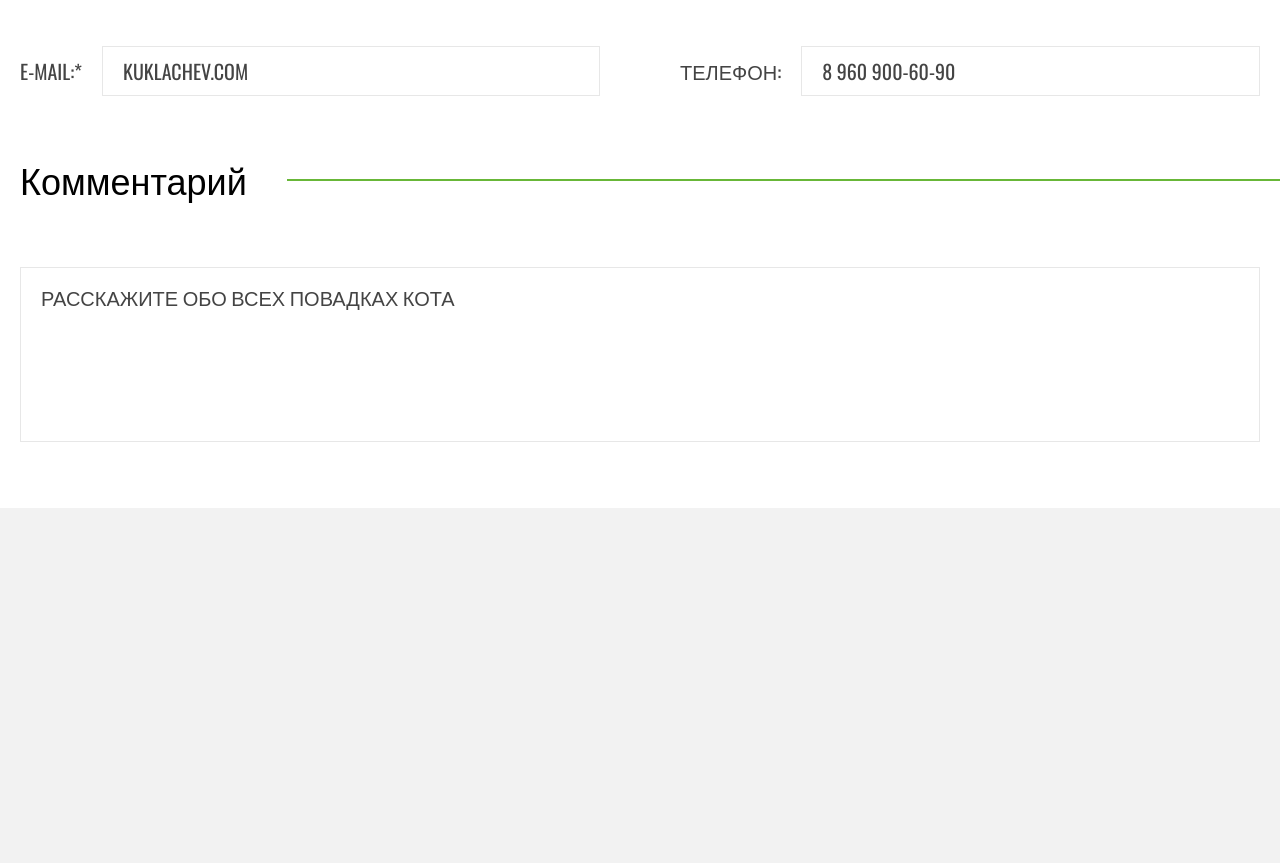
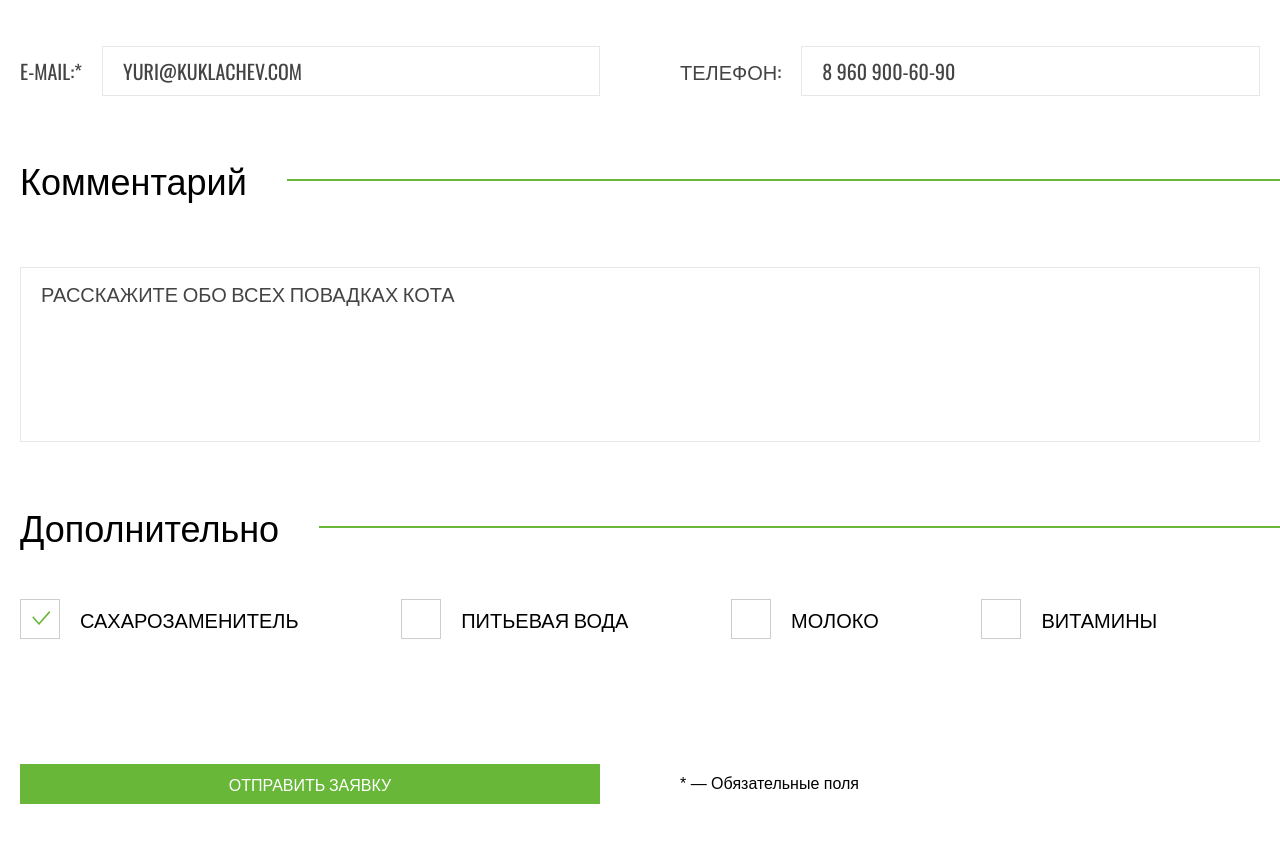
Before and after one commit to alexlyzh/catenergy, a plain HTML site: page program.html in a window 1280 px wide. Shown: the part 732-1595 px from the top of the page. Drawn offline with nearby package versions, Linux system fonts and the light colour scheme.

Commit message:
Доделал форму

```diff
--- a/css/layout/_cat-info.scss
+++ b/css/layout/_cat-info.scss
@@ -122,6 +122,34 @@
   }
 }
 
+.cat-info__submit-wrapper {
+  display: grid;
+  row-gap: 20px;
+}
+
+.cat-info__required {
+  font-family: Arial, sans-serif;
+  text-align: center;
+  font-style: normal;
+  font-weight: normal;
+  font-size: 16px;
+  line-height: 16px;
+  display: flex;
+  align-items: center;
+  color: $black;
+}
+
+@media (max-width: 747px) {
+  .cat-info__submit-wrapper {
+    row-gap: 20px;
+  }
+
+  .cat-info__required {
+    font-size: 14px;
+    justify-content: center;
+  }
+}
+
 @media (min-width: 748px) {
   .cat-info__program {
     row-gap: 70px;
@@ -137,6 +165,11 @@
   .cat-info__input {
     height: 50px;
     margin-left: 15px;
+  }
+
+  .cat-info__submit-wrapper {
+    grid-template-columns: 1fr 1fr;
+    column-gap: 80px;
   }
 }
 
@@ -156,6 +189,10 @@
     column-gap: 80px;
   }
 
+  .cat-info__legend--optional {
+    margin-bottom: 55px;
+  }
+
   .cat-info__input {
     margin-left: 20px;
   }
--- /dev/null
+++ b/css/layout/_checkbox.scss
@@ -0,0 +1,78 @@
+@import "../variables/variables";
+
+.checkbox-list {
+  display: grid;
+  row-gap: 13px;
+  margin-bottom: 35px;
+}
+
+.checkbox-label {
+  position: relative;
+  display: flex;
+  align-items: center;
+  overflow: hidden;
+  white-space: nowrap;
+  text-overflow: ellipsis;
+  text-transform: uppercase;
+  font-size: 20px;
+  color: $black;
+  height: 40px;
+  padding-left: 60px;
+}
+
+.checkbox-label::before {
+  position: absolute;
+  content: '';
+  top: 0;
+  left: 0;
+  width: 40px;
+  height: 40px;
+  border: 1px $special-grey solid;
+}
+
+.checkbox-label::after {
+  position: absolute;
+  top: 12px;
+  left: 12px;
+  width: 18px;
+  height: 14px;
+  background-image: url("../img/checkbox.svg");
+}
+.checkbox:checked + .checkbox-label::after {
+  content: '';
+}
+
+.checkbox-label:hover::before {
+  border-color: darken($special-grey, 20%);
+}
+
+.checkbox-label:active {
+  opacity: 0.7;
+}
+
+.cat-info__submit-wrapper {
+  margin-bottom: 30px;
+}
+
+@media (min-width: 748px) and (max-width: 1259px) {
+  .checkbox-list {
+    grid-template-columns: 1fr 1fr;
+    grid-template-rows: 1fr 1fr;
+    row-gap: 30px;
+    margin-bottom: 55px;
+  }
+  .cat-info__submit-wrapper {
+    margin-bottom: 70px;
+  }
+}
+
+@media (min-width: 1260px) {
+  .checkbox-list {
+    grid-auto-flow: column;
+    grid-template-rows: 1fr;
+    margin-bottom: 60px;
+  }
+  .cat-info__submit-wrapper {
+    margin-bottom: 80px;
+  }
+}
--- a/css/style.scss
+++ b/css/style.scss
@@ -4,6 +4,7 @@
 @import "layout/input";
 @import "layout/textarea";
 @import "layout/radio";
+@import "layout/checkbox";
 @import "layout/header";
 @import "layout/menu";
 @import "layout/footer";
@@ -71,3 +72,14 @@ table {
   border-collapse: collapse;
   border-spacing: 0;
 }
+
+button,
+input,
+optgroup,
+select,
+textarea {
+  font-family: inherit; /* 1 */
+  font-size: 100%; /* 1 */
+  line-height: 1.15; /* 1 */
+  margin: 0; /* 2 */
+}
--- a/program.html
+++ b/program.html
@@ -123,7 +123,7 @@
             </legend>
             <div class="cat-info__contacts">
                 <div class="input-wrapper">
-                    <label class="cat-info__label" for="email">e-mail:*</label><input class="cat-info__input input" type="email" id="email" placeholder="kuklachev.com" required>
+                        <label class="cat-info__label" for="email">e-mail:*</label><input class="cat-info__input input" type="email" id="email" placeholder="yuri@kuklachev.com" required>
                 </div>
                 <div class="input-wrapper">
                     <label class="cat-info__label" for="tel">Телефон:</label><input class="cat-info__input input" type="tel" id="tel" placeholder="8 960 900-60-90">
@@ -139,6 +139,23 @@
                 <label for="comments" class="visually-hidden">Расскажите обо всех повадках кота</label>
                 <textarea class="cat-info__textarea textarea" name="comments" id="comments" placeholder="Расскажите обо всех повадках кота"></textarea>
             </fieldset>
+        </div>
+        <div class="cat-info__outline">
+            <fieldset class="cat-info__fieldset container">
+                <legend class="cat-info__legend cat-info__legend--optional">
+                    <span>Дополнительно</span>
+                </legend>
+                <div class="checkbox-list">
+                    <input class="checkbox visually-hidden" id="sugar-substitute" name="optional" type="checkbox" checked><label class="checkbox-label" for="sugar-substitute">Сахарозаменитель</label>
+                    <input class="checkbox visually-hidden" id="water" name="optional" type="checkbox"><label class="checkbox-label" for="water">Питьевая вода</label>
+                    <input class="checkbox visually-hidden" id="milk" name="optional" type="checkbox"><label class="checkbox-label" for="milk">Молоко</label>
+                    <input class="checkbox visually-hidden" id="vitamin" name="optional" type="checkbox"><label class="checkbox-label" for="vitamin">Витамины</label>
+                </div>
+            </fieldset>
+        </div>
+        <div class="cat-info__submit-wrapper container">
+            <button class="cat-info__submit button button--colored"><span class="button__text">Отправить заявку</span></button>
+            <p class="cat-info__required">* — Обязательные поля</p>
         </div>
     </form>
     <section class="contact">
```
Also changed, not shown: css/style.css, img/checkbox.svg (added), js/main.js (line endings or trailing spaces), 1 other file.
